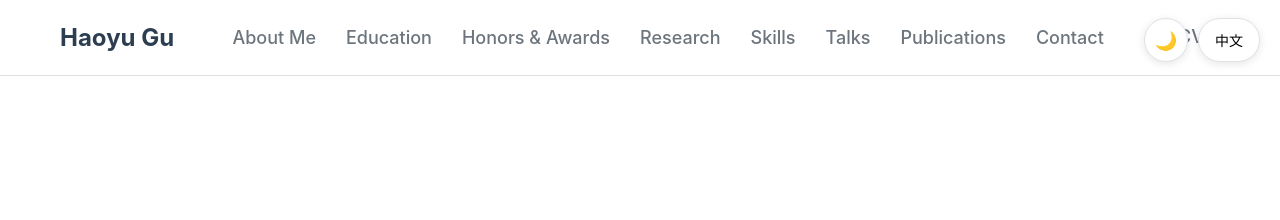
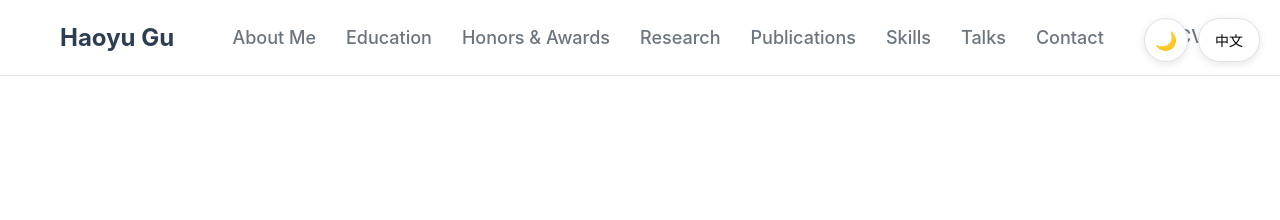
Before and after one commit to Haoyu-Gu/haoyu-gu.github.io, a Jekyll site: the page built from index.html, in a window 1280 px wide. Shown: the top 220 px of the page. Built offline with Jekyll 4.4.1, drawn with Linux system fonts in a browser that asks for light colours.

```diff
--- a/_layouts/single-page.html
+++ b/_layouts/single-page.html
@@ -40,13 +40,13 @@ layout: compress
             <a href="#research" data-lang='{"en": "Research", "zh": "研究方向"}'>Research</a>
           </li>
           <li class="nav-item">
+            <a href="#publications" data-lang='{"en": "Publications", "zh": "发表论文"}'>Publications</a>
+          </li>
+          <li class="nav-item">
             <a href="#skills" data-lang='{"en": "Skills", "zh": "技能"}'>Skills</a>
           </li>
           <li class="nav-item">
             <a href="#talks" data-lang='{"en": "Talks", "zh": "演讲"}'>Talks</a>
-          </li>
-          <li class="nav-item">
-            <a href="#publications" data-lang='{"en": "Publications", "zh": "发表论文"}'>Publications</a>
           </li>
           <li class="nav-item">
             <a href="#contact" data-lang='{"en": "Contact", "zh": "联系我"}'>Contact</a>
```
